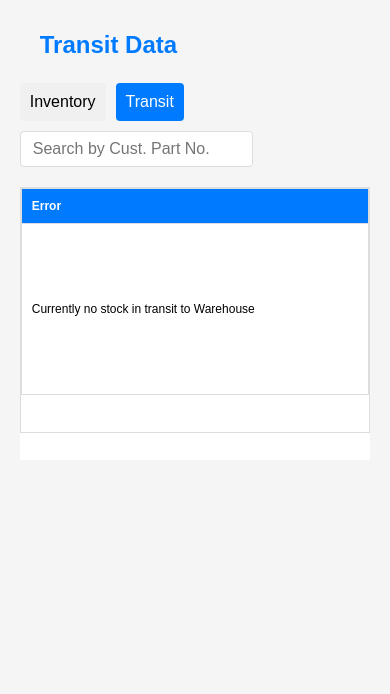
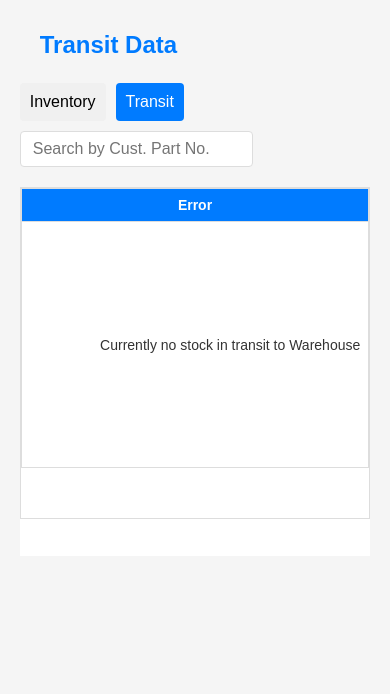
Before and after one commit to ppc8040/new_try, a Flask app: page /views/transit in a window 390 px wide. Shown: the part 180-874 px from the top of the page. Run offline with Flask 3, Linux system fonts and the light colour scheme; the visitor is signed in with stand-in values (Sample User, id 1); data that the repository does not hold is empty.

Commit message:
Update styles.css

```diff
--- a/flaskr/static/styles.css
+++ b/flaskr/static/styles.css
@@ -376,3 +376,49 @@
     padding: 8px; /* Adjust padding for better spacing */
   }
 }
+
+/* Styling for the Transit table */
+.transit-table {
+  width: 100%; /* Ensure the table spans the full width */
+  border-collapse: collapse; /* Collapse table borders */
+  background-color: #ffffff; /* Set background color to white */
+  margin-top: 0px; /* Add space on top of the table */
+  margin-bottom: 100px;
+}
+
+/* Styling for Transit table headers */
+.transit-table th {
+  padding: 12px 15px; /* Add padding for better spacing */
+  text-align: Center; /* Left-align the header text */
+  background-color: #007bff; /* Blue background for headers */
+  color: white; /* White text color for contrast */
+  border: 1px solid #ddd; /* Light border around header cells */
+  font-weight: bold; /* Make header text bold */
+}
+
+/* Styling for Transit table rows */
+.transit-table td {
+  padding: 10px 12px; /* Add padding inside the table cells */
+  text-align: right; /* Left-align the cell text */
+  border: 1px solid #ddd; /* Light border around table cells */
+  color: #333; /* Dark gray text color for better readability */
+}
+
+/* Hover effect on rows */
+.transit-table tr:hover {
+  background-color: #f5f5f5; /* Light gray background on hover */
+}
+
+/* Alternate row colors */
+.transit-table tr:nth-child(even) {
+  background-color: #f9f9f9; /* Light gray background for even rows */
+}
+
+/* Optional: Add responsive styles for small screens */
+@media (max-width: 768px) {
+  .transit-table th,
+  .transit-table td {
+    font-size: 14px; /* Reduce font size for smaller screens */
+    padding: 8px; /* Adjust padding for better spacing */
+  }
+}
```
